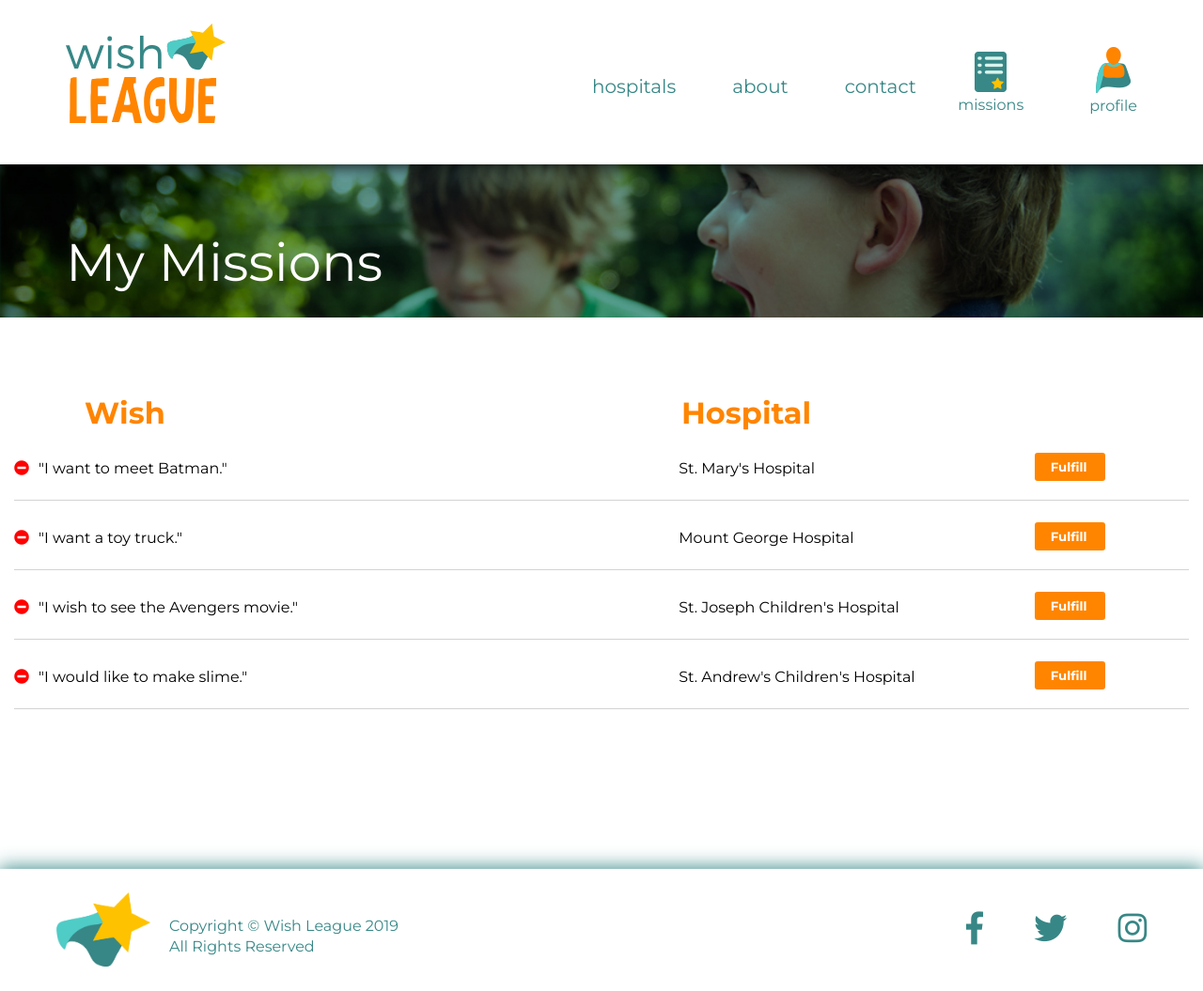
After one commit to 100wishes/100wishes, a PHP site: template views/missions.php in a window 1280 px wide. The commit adds this page. Shown: the whole page at 94% size. Run offline with PHP 8.4, Linux system fonts and the light colour scheme; the template is opened without the code that fills it, so the values that code supplies are empty; some libraries are stand-ins or nearby versions.

Commit message:
Missions page HTML done

```diff
--- a/css/style.css
+++ b/css/style.css
@@ -515,7 +515,7 @@ p.introHeading {
 	color: #ff8500; /*orange*/
 }
 
-.primaryBtn {
+.profilePrimaryBtn {
 	color: #fff;
 	background: #ff8500; /*orange*/
 	border: 2px solid #ff8500; /*orange*/
@@ -526,12 +526,12 @@ p.introHeading {
 	font-size: 11pt;
 }
 
-.primaryBtn:hover {
+.profilePrimaryBtn:hover {
 	color: #ff8500; /*orange*/
 	background: #fff;
 }
 
-.secondaryBtn {
+.profileSecondaryBtn {
 	color: #378786; /*dark teal*/
 	background: #fff;
 	border: 2px solid #378786; /*dark teal*/
@@ -542,7 +542,7 @@ p.introHeading {
 	font-size: 11pt;
 }
 
-.secondaryBtn:hover {
+.profileSecondaryBtn:hover {
 	background: #378786; /*dark teal*/
 	color: #fff;
 }
@@ -557,3 +557,71 @@ p.introHeading {
 
 
 /*-- End of Profile --*/
+
+
+/*-- Start of Missions --*/
+
+#missions {
+	padding-bottom: 300px;
+}
+
+#missions h3 {
+	font-size: 24pt;
+	font-weight: 700;
+	color: #ff8500; /*orange*/
+}
+
+.missions-heading {
+	margin: 0 auto;
+	width: 1100px;
+	display: grid;
+	grid-template-columns: 1fr 1fr;
+	grid-column-gap: 170px;
+}
+
+.wish {
+	margin: 0 auto;
+	margin-top: 30px;
+	width: 1250px;
+	display: grid;
+	grid-template-columns: 4fr 2fr 1fr;
+	grid-column-gap: 50px;
+	padding-bottom: 20px;
+	border-bottom: 1px solid lightgray;
+}
+
+.wish > div > a {
+	float: left;
+	margin-right: 10px;
+}
+
+.fa-minus-circle {
+	color: red;
+}
+
+.fa-minus-circle:hover {
+	color: #000;
+}
+
+.wish p {
+	color: #000;
+}
+
+.fulfill {
+	color: #fff;
+	background: #ff8500; /*orange*/
+	border: 2px solid #ff8500; /*orange*/
+	padding: 5px 15px;
+	width: 75px;
+	font-weight: 700;
+	border-radius: 3px;
+	font-size: 10pt;
+	margin-top: -7px;
+}
+
+.fulfill:hover {
+	color: #ff8500; /*orange*/
+	background: #fff;
+}
+
+/*-- End of Missions --*/
--- /dev/null
+++ b/views/booking.php
@@ -0,0 +1,6 @@
+<div id="smallHero">
+	<div class="smallHero-header">
+		<img src="assets/smallhero2.jpg"/>
+		<h2>Fulfill Wish</h2>
+	</div><!-- //smallHero-header-->
+</div><!-- //smallHero-->
--- /dev/null
+++ b/views/missions.php
@@ -0,0 +1,49 @@
+<div id="smallHero">
+	<div class="smallHero-header">
+		<img src="assets/smallhero3.jpg"/>
+		<h2>My Missions</h2>
+	</div><!-- //smallHero-header-->
+</div><!-- //smallHero-->
+
+<div id="missions">
+	<div class="missions-heading">
+		<h3>Wish</h3>
+		<h3>Hospital</h3>
+	</div><!--// missions-heading-->
+
+	<div id="wishlist">
+		<div class="wish">
+			<div>
+				<a href="#"><span class="fas fa-minus-circle"></span></a>
+				<p>"I want to meet Batman."</p>
+			</div>
+			<p>St. Mary's Hospital</p>
+			<a href="#" class="fulfill">Fulfill</a>
+		</div><!--//wish-->
+		<div class="wish">
+			<div>
+				<a href="#"><span class="fas fa-minus-circle"></span></a>
+				<p>"I want a toy truck."</p>
+			</div>
+			<p>Mount George Hospital</p>
+			<a href="#" class="fulfill">Fulfill</a>
+		</div><!--//wish-->
+		<div class="wish">
+			<div>
+				<a href="#"><span class="fas fa-minus-circle"></span></a>
+				<p>"I wish to see the Avengers movie."</p>
+			</div>
+			<p>St. Joseph Children's Hospital</p>
+			<a href="#" class="fulfill">Fulfill</a>
+		</div><!--//wish-->
+		<div class="wish">
+			<div>
+				<a href="#"><span class="fas fa-minus-circle"></span></a>
+				<p>"I would like to make slime."</p>
+			</div>
+			<p>St. Andrew's Children's Hospital</p>
+			<a href="#" class="fulfill">Fulfill</a>
+		</div><!--//wish-->
+	</div><!--//wishlist-->
+
+</div><!--//missions-->
--- a/views/profile.php
+++ b/views/profile.php
@@ -17,7 +17,7 @@
 			<p><span class="label">Missions fulfilled: </span>0</p>
 		</div>
 
-		<a href="#" class="secondaryBtn">Edit Profile</a>
-		<a href="#" class="primaryBtn">View Missions</a>
+		<a href="#" class="profileSecondaryBtn">Edit Profile</a>
+		<a href="#" class="profilePrimaryBtn">View Missions</a>
 	</div><!--profile-info-->
 </div><!--profile-->
```
Also changed, not shown: controllers/pagesController.php (+10 -0 lines), assets/smallhero3.jpg (added).
